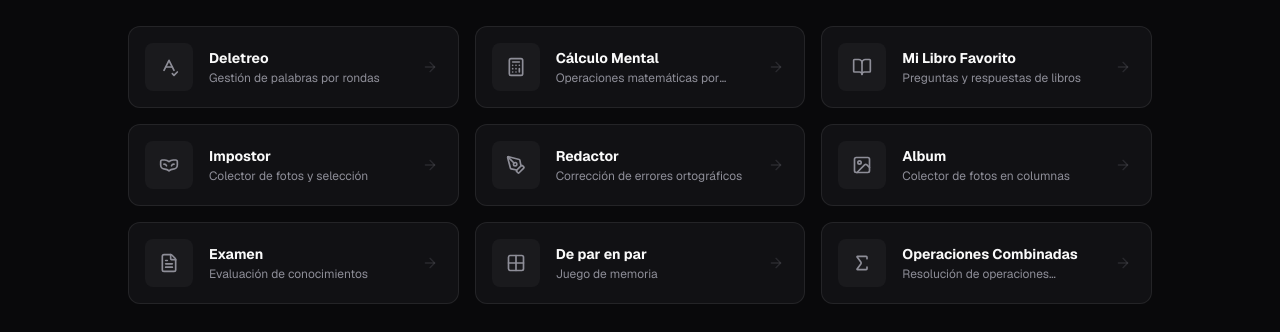
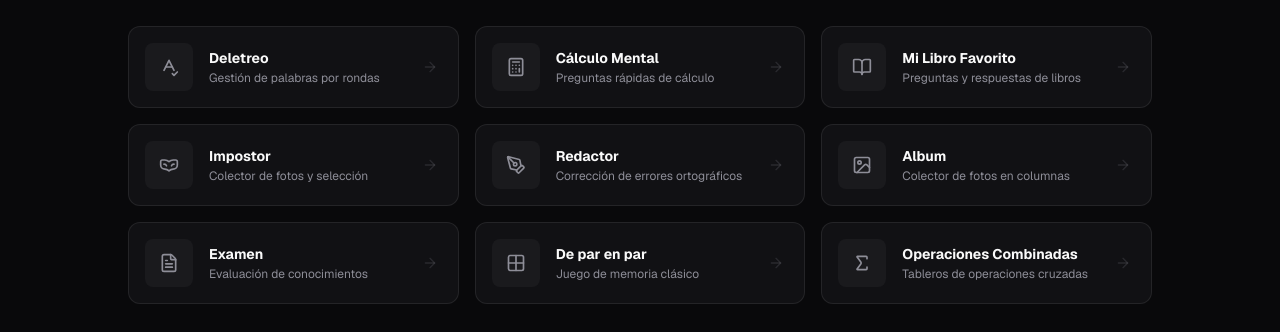
Before and after one commit to BroadStream-Coders/TvPeru-QGEM-AppCenter, a Next.js app in the folder apps/web/: page / in a window 1280 px wide. Shown: the part 301-633 px from the top of the page. Built offline with nearby package versions, Linux system fonts and the light colour scheme.

Commit message:
refactor(web/examen): update Examen components to render 3 pairs instead of 4 and adjust workspace descriptions for clarity

```diff
--- a/apps/web/src/app/page.tsx
+++ b/apps/web/src/app/page.tsx
@@ -23,7 +23,7 @@ const workspaces = [
   },
   {
     name: "Cálculo Mental",
-    description: "Operaciones matemáticas por rondas",
+    description: "Preguntas rápidas de cálculo",
     href: "/workspaces/calculo-mental",
     icon: Calculator,
   },
@@ -59,13 +59,13 @@ const workspaces = [
   },
   {
     name: "De par en par",
-    description: "Juego de memoria",
+    description: "Juego de memoria clásico",
     href: "/workspaces/de-par-en-par",
     icon: Grid2x2,
   },
   {
     name: "Operaciones Combinadas",
-    description: "Resolución de operaciones matemáticas",
+    description: "Tableros de operaciones cruzadas",
     href: "/workspaces/operaciones-combinadas",
     icon: Sigma,
   },
--- a/apps/web/src/app/workspaces/examen/components/ExamenLevel3Row.tsx
+++ b/apps/web/src/app/workspaces/examen/components/ExamenLevel3Row.tsx
@@ -40,12 +40,12 @@ export function ExamenLevel3Row({
     onChange({ pairs: newPairs });
   };
 
-  // Ensure we always render exactly 4 pairs
+  // Ensure we always render exactly 3 pairs
   const pairsToRender =
-    data.pairs?.length === 4
+    data.pairs?.length === 3
       ? data.pairs
       : Array.from(
-          { length: 4 },
+          { length: 3 },
           (_, i) => data.pairs?.[i] || { leftText: "", rightText: "" },
         );
 
--- a/apps/web/src/app/workspaces/examen/components/ExamenLevel3View.tsx
+++ b/apps/web/src/app/workspaces/examen/components/ExamenLevel3View.tsx
@@ -19,7 +19,7 @@ export interface ExamenLevel3ViewRef {
 export const ExamenLevel3View = forwardRef<ExamenLevel3ViewRef>((_, ref) => {
   const createEmptyRow = (): ExamenLevel3RowData => ({
     id: nanoid(),
-    pairs: Array.from({ length: 4 }, () => ({ leftText: "", rightText: "" })),
+    pairs: Array.from({ length: 3 }, () => ({ leftText: "", rightText: "" })),
   });
 
   const [columns, setColumns] = useState<ExamenLevel3Column[]>([
@@ -87,9 +87,9 @@ export const ExamenLevel3View = forwardRef<ExamenLevel3ViewRef>((_, ref) => {
 
       const newRows: ExamenLevel3RowData[] = [];
 
-      for (let i = 0; i < validRows.length; i += 4) {
-        const chunk = validRows.slice(i, i + 4);
-        const pairs = Array.from({ length: 4 }, (_, idx) => {
+      for (let i = 0; i < validRows.length; i += 3) {
+        const chunk = validRows.slice(i, i + 3);
+        const pairs = Array.from({ length: 3 }, (_, idx) => {
           const rowData = chunk[idx];
           return {
             leftText: rowData ? rowData[0] || "" : "",
```
